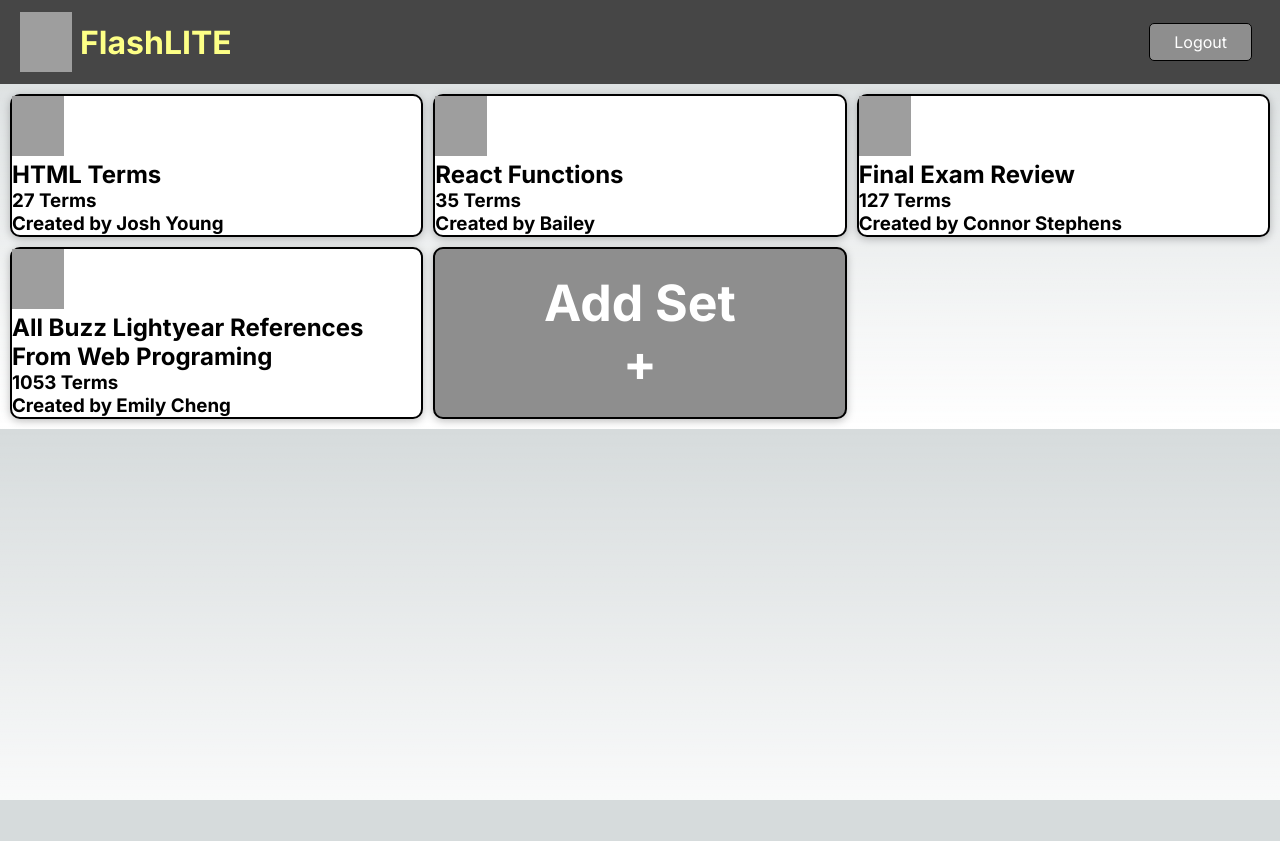
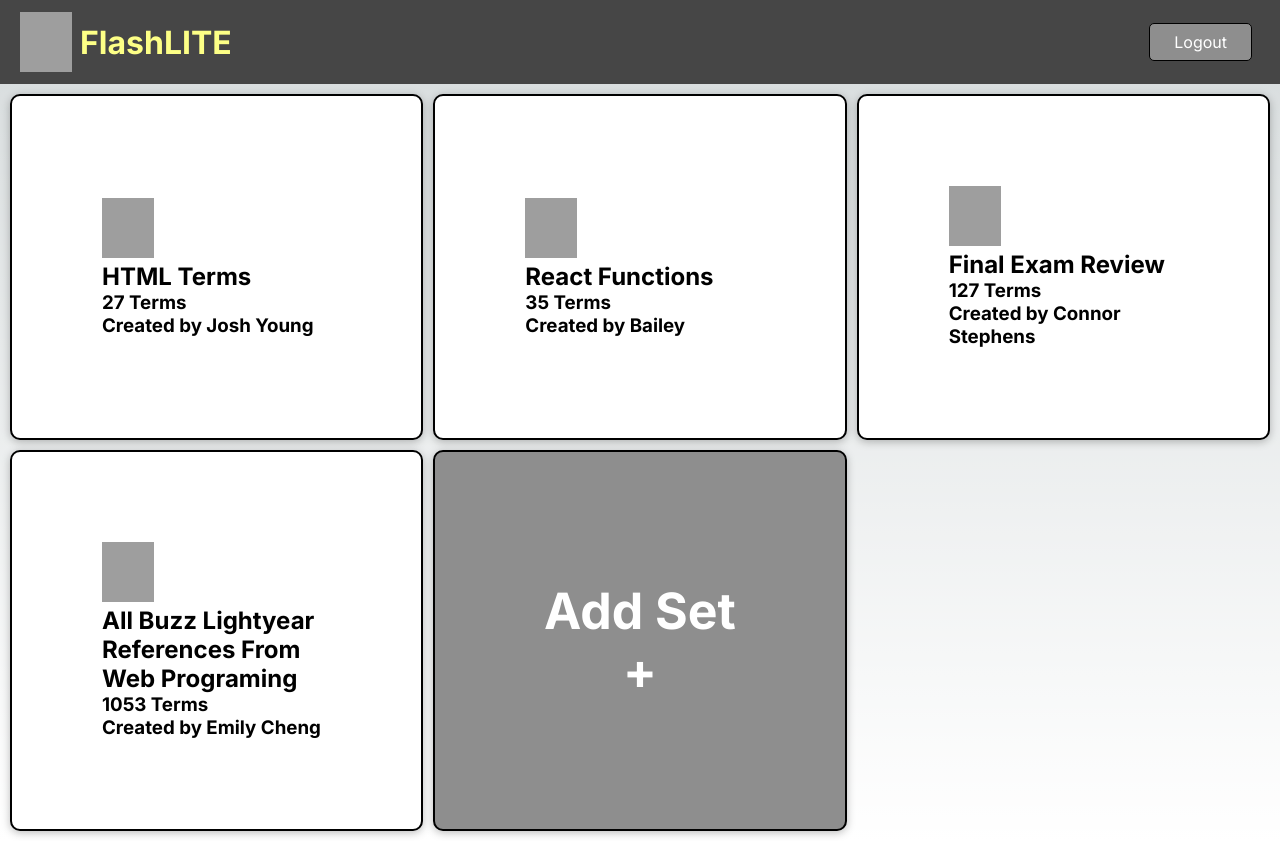
Before and after one commit to mrpeanutma/flashlite-notetaking, a Next.js app: page / in a window 1280 px wide. Before the commit the page ends 800 px from the top, so only its background shows below. Built offline with nearby package versions, Linux system fonts and the light colour scheme; grey boxes are pictures that could not be loaded.

Commit message:
emily's changes

```diff
--- a/app/flashlite-components/Set.css
+++ b/app/flashlite-components/Set.css
@@ -1,3 +1,4 @@
 li {
     padding: 90px;
+    width: 100%;
 }
--- a/app/flashlite-components/Set.js
+++ b/app/flashlite-components/Set.js
@@ -1,6 +1,6 @@
 import React from 'react';
 import Card from './Card';
-//import './Set.css';
+import './Set.css';
 
 function Set(props) {
     return (
```
